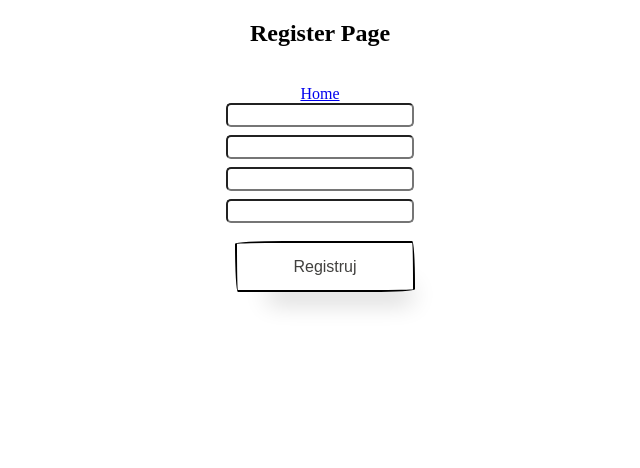
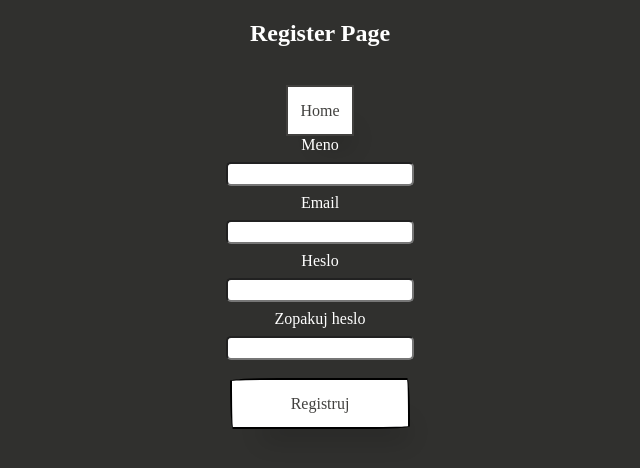
Before and after one commit to ricHARD951/ProjektDAA3CI, a PHP site: page /php_scripts/Register.php in a window 1280 px wide. Shown: the top 468 px of the page, without its empty margins (320-960 px from the left). Run offline with PHP 8.4, Linux system fonts and the light colour scheme.

Commit message:
23.3  lidl style

```diff
--- a/idex1.php
+++ b/idex1.php
@@ -10,6 +10,7 @@ require 'php_scripts/Connection.php';
     <link rel="stylesheet" href="style/app.css">
     <title>Document</title>
 </head>
+<link rel= "stylesheet" href="./style/style_register.css">
 <body>
   <a href="./php_scripts/Login.php">Login</a>
   <a href="./php_scripts/Register.php">Register</a>
--- a/php_scripts/Login.php
+++ b/php_scripts/Login.php
@@ -11,11 +11,11 @@
 
 
         <form action="../php_scripts/LoginScript.php" method="POST">
-        <label for = "username">Meno:</label>
+        <label for = "username">Meno</label>
         <input type = "text" name="username" id = "username">
         <br>
 
-        <label for = "password">Heslo:</label>
+        <label for = "password">Heslo</label>
         <input type = "password" name="password" id = "password">
         <br>
         <input type="submit" value = "Prihlás">
--- a/php_scripts/Register.php
+++ b/php_scripts/Register.php
@@ -12,16 +12,16 @@
 
 
         <form action="../php_scripts/RegisterScript.php" method="POST">
-        <label for = "username">Meno:</label>
+        <label for = "username">Meno</label>
         <input type = "text" name="username" id = "username">
         <br>
-        <label for = "email">Email:</label>
+        <label for = "email">Email</label>
         <input type = "mail" name="email" id = "email">
         <br>
-        <label for = "password">Heslo:</label>
+        <label for = "password">Heslo</label>
         <input type = "password" name="password" id = "password">
         <br>
-        <label for = "password_check">Zopakuj heslo:</label>
+        <label for = "password_check">Zopakuj heslo</label>
         <input type = "password" name="password_check" id = "password_check">
         <br>
         <input type="submit" value = "Registruj">
--- a/style/style_register.css
+++ b/style/style_register.css
@@ -1,10 +1,49 @@
 body{
-  color: black;
-  margin: 0 auto 0 auto;
-  width:100%;
-  text-align:center;
-  margin: 20px 0px 20px 0px;
+ background-color: #30302e;
+ margin: 0 auto 0 auto;
+ width:100%;
+ text-align:center;
+ margin: 20px 0px 20px 0px;
   }
+
+  a{
+    font-family:Rockwell;
+    margin: 0px 0px 0px -0px;
+    align-self: center;
+    background-color: #fff;
+    background-image: none;
+    background-position: 0 90%;
+    background-repeat: repeat no-repeat;
+    background-size: 4px 3px;
+    border-radius: 15px 225px 255px 15px 15px 255px 225px 15px;
+    border-style: solid;
+    border-width: 2px;
+    box-shadow: rgba(0, 0, 0, .2) 15px 28px 25px -18px;
+    box-sizing: border-box;
+    color: #41403e;
+    cursor: pointer;
+    display: inline-block;
+    font-size: 1rem;
+    line-height: 23px;
+    outline: none;
+    padding: .75rem;
+    text-decoration: none;
+    transition: all 235ms ease-in-out;
+    user-select: none;
+    -webkit-user-select: none;
+    touch-action: manipulation;
+    }
+
+    a:hover {
+      box-shadow: rgba(0, 0, 0, .3) 2px 8px 8px -5px;
+      transform: translate3d(0, 2px, 0);
+    }
+
+    a:focus {
+      box-shadow: rgba(0, 0, 0, .3) 2px 8px 4px -6px;
+    }
+
+
 
   p{
     font-size:12px;
@@ -16,36 +55,9 @@ body{
     font-size:1.5em;
     color: white;
   }
-  .box{
-    background:white;
-    width:300px;
-    border-radius:6px;
-    margin: 0 auto 0 auto;
-    padding:0px 0px 70px 0px;
-    border: #2980b9 4px solid;
-  }
 
-  .email{
-    background:#ecf0f1;
-    border: #ccc 1px solid;
-    border-bottom: #ccc 2px solid;
-    padding: 8px;
-    width:250px;
-    color:#AAAAAA;
-    margin-top:10px;
-    font-size:1em;
-    border-radius:4px;
-  }
-
-
-
-  .password{
-    border-radius:4px;
-    background:#ecf0f1;
-    border: #ccc 1px solid;
-    padding: 8px;
-    width:250px;
-    font-size:1em;
+  h2{
+    color: white;
   }
 
   input{
@@ -61,7 +73,7 @@ body{
     border-bottom: 3px solid;
   }
   input[type=submit] {
-    margin: 10px 0px 010px 010px;
+    margin: 10px 0px 00px 00px;
     align-self: center;
     background-color: #fff;
     background-image: none;
@@ -76,7 +88,7 @@ body{
     color: #41403e;
     cursor: pointer;
     display: inline-block;
-    font-family: Neucha, sans-serif;
+    font-family:Rockwell;
     font-size: 1rem;
     line-height: 23px;
     outline: none;
@@ -103,12 +115,9 @@ body{
   }
 
   label {
-    border-width: 0 !important;
-    clip: rect(1px, 1px, 1px, 1px) !important;
-    height: 1px !important;
-    overflow: hidden !important;
-    padding: 0 !important;
-    position: absolute !important;
-    white-space: nowrap !important;
-    width: 1px !important;
-  }
+    font-family:Rockwell;
+    display: block;
+    font-size: 16px;
+    margin-bottom: 8px;
+    color: white;
+}
```
